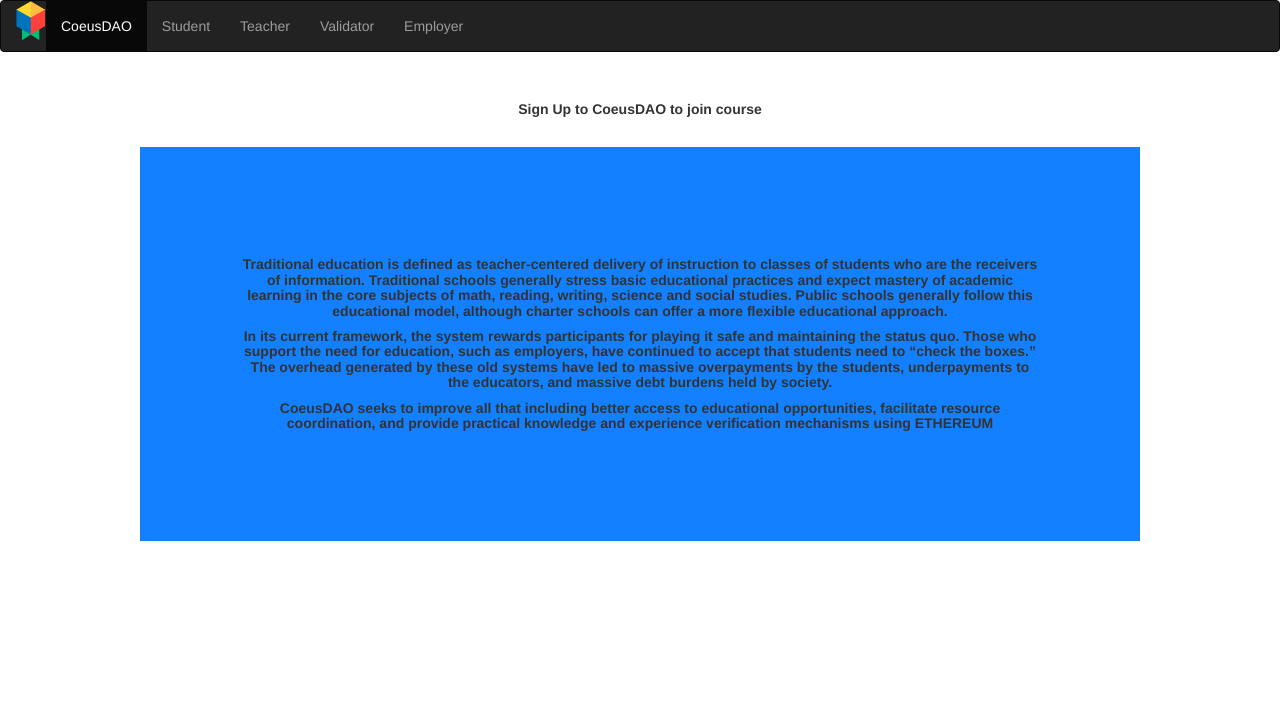
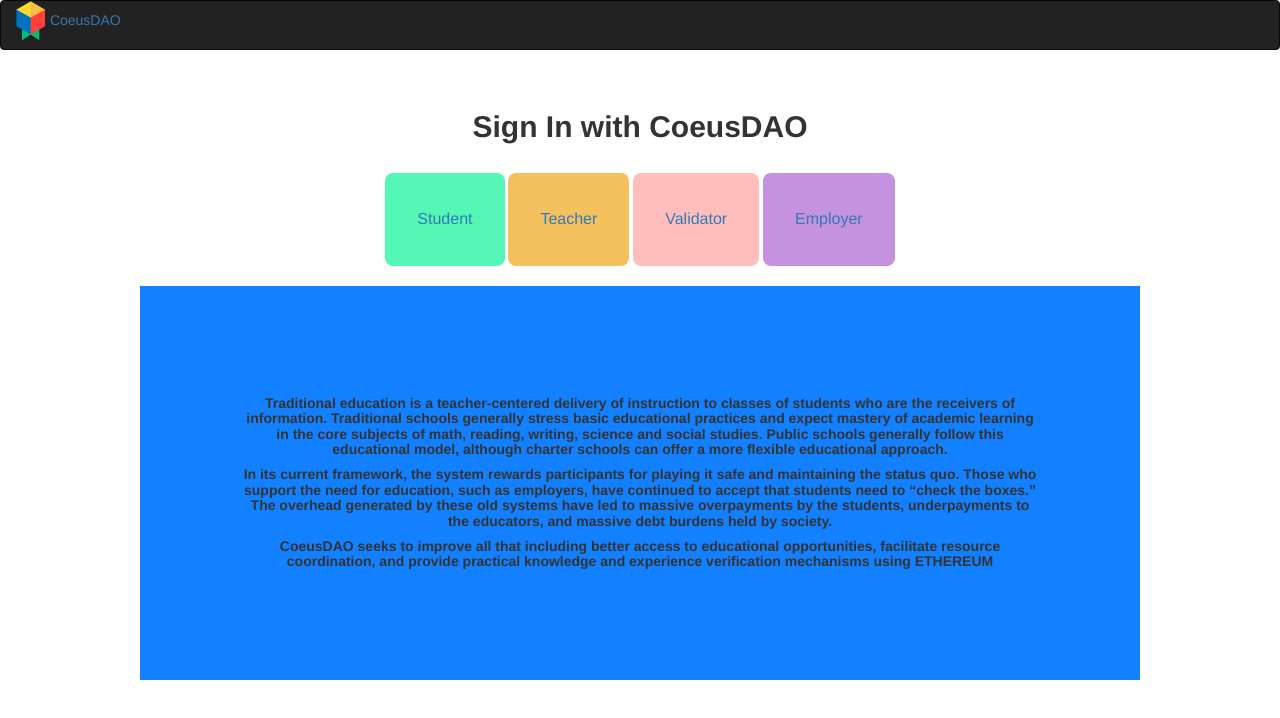
Before and after one commit to Alchemist21/CoeusDAO, a plain HTML site: page index.html in a window 1280 px wide. Drawn offline with nearby package versions, Linux system fonts and the light colour scheme.

Commit message:
5th commit

```diff
--- a/index.css
+++ b/index.css
@@ -16,7 +16,7 @@
   }
 
   .button {
-    background-color: rgb(16, 36, 214); /* Green */
+    background-color: rgb(16, 36, 214);
     border: none;
     color: white;
     padding: 15px 32px;
@@ -26,3 +26,51 @@
     display: inline-block;
     font-size: 16px;
   }
+
+  .button1 {
+    background-color: rgb(85, 247, 182);
+    border: none;
+    color: white;
+    padding: 35px 32px;
+    border-radius: 8px;
+    text-align: center;
+    text-decoration: none;
+    display: inline-block;
+    font-size: 16px;
+  }
+
+  .button2 {
+    background-color:  rgb(245, 192, 94);
+    border: none;
+    color: white;
+    padding: 35px 32px;
+    border-radius: 8px;
+    text-align: center;
+    text-decoration: none;
+    display: inline-block;
+    font-size: 16px;
+  }
+
+  .button3 {
+    background-color:  rgb(255, 190, 188);
+    border: none;
+    color: white;
+    padding: 35px 32px;
+    border-radius: 8px;
+    text-align: center;
+    text-decoration: none;
+    display: inline-block;
+    font-size: 16px;
+  }
+
+  .button4 {
+    background-color:  rgb(197, 146, 223);
+    border: none;
+    color: white;
+    padding: 35px 32px;
+    border-radius: 8px;
+    text-align: center;
+    text-decoration: none;
+    display: inline-block;
+    font-size: 16px;
+  }
--- a/index.html
+++ b/index.html
@@ -17,30 +17,30 @@
 
       <div class="navbar-header">
         <img src="images/Logo.png" alt="logo">
+        <a>CoeusDAO</a>
+      </div>
 
 
-      </div>
-
-      <div class="collapse navbar-collapse" id="myNavbar">
-        <ul class="nav navbar-nav">
-        <li class="active"><a>CoeusDAO</a></li>
-          <li><a href="student.html">Student</a></li>
-          <li><a href="teacher.html">Teacher</a></li>
-          <li><a href="validator.html">Validator</a></li>
-          <li><a href="employer.html">Employer</a> </li>
-        </ul>
-
-      </div>
     </div>
   </nav>
 
 
       <br>
-      <h5>Sign Up to CoeusDAO to join course</h5>
+      <h2>Sign In with CoeusDAO</h2>
       <br>
+
       <center>
+
+          <button class="button1"> <a href="student.html"> Student </a></button>
+          <button class="button2"> <a href="teacher.html"> Teacher</a> </button>
+          <button class="button3"> <a href="validator.html"> Validator </a> </button>
+          <button class="button4"> <a href="employer.html"> Employer </a></button>
+
+      <br>
+      <br>
       <div class="gray">
-        <h5>Traditional education is defined as teacher-centered delivery of instruction to classes of students who are the receivers of information. Traditional schools generally stress basic educational practices and expect mastery of academic learning in the core subjects of math, reading, writing, science and social studies. Public schools generally follow this educational model, although charter schools can offer a more flexible educational approach. </h5>
+
+        <h5>Traditional education is a teacher-centered delivery of instruction to classes of students who are the receivers of information. Traditional schools generally stress basic educational practices and expect mastery of academic learning in the core subjects of math, reading, writing, science and social studies. Public schools generally follow this educational model, although charter schools can offer a more flexible educational approach. </h5>
         <h5>In its current framework, the system rewards participants for playing it safe and maintaining the status quo. Those who support the need for education, such as employers, have continued to accept that students need to “check the boxes.” The overhead generated by these old systems have led to massive overpayments by the students, underpayments to the educators, and massive debt burdens held by society.</h5>
         <h5>CoeusDAO seeks to improve all that including better access to educational opportunities, facilitate resource coordination, and provide practical knowledge and experience verification mechanisms using ETHEREUM</h5>
 
```
